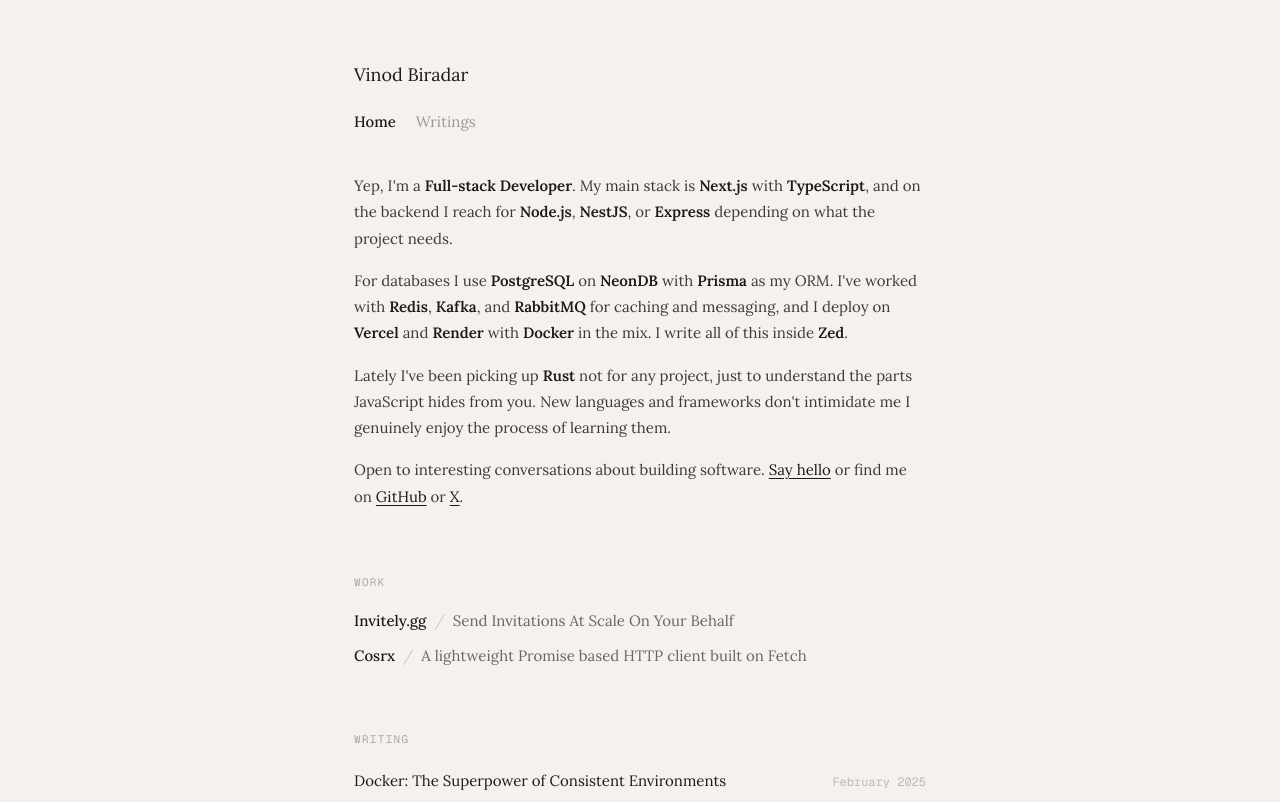
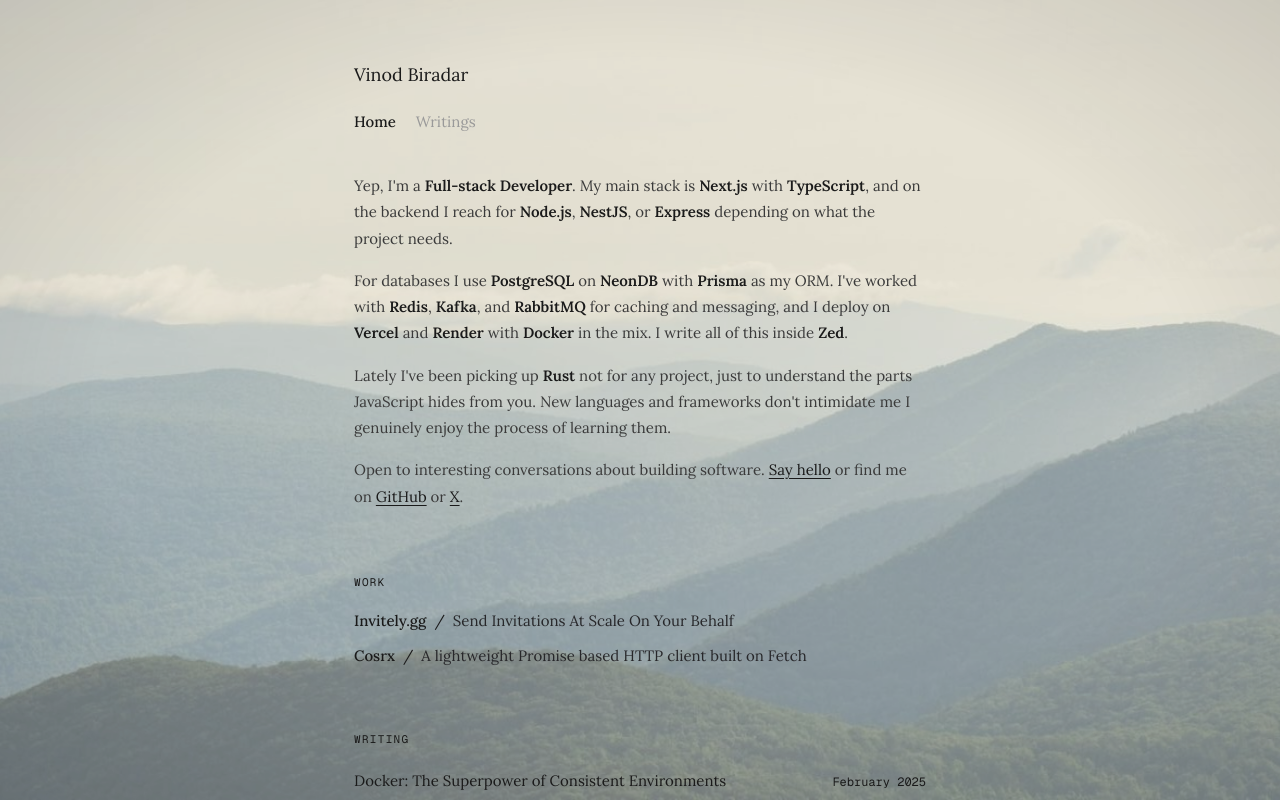
Before and after one commit to Vinodbiradar09/vinod.com, a Next.js app: page / in a window 1280 px wide. Shown: the top 802 px of the page. Built offline with nearby package versions, Linux system fonts and the light colour scheme.

Commit message:
feat: add img at bg

```diff
--- a/app/globals.css
+++ b/app/globals.css
@@ -61,7 +61,7 @@
     }
 
     body {
-        background-color: var(--background);
+        /* transparent so the photo shows through */
         color: var(--foreground);
         font-family: var(--font-lora), Georgia, serif;
     }
@@ -70,3 +70,10 @@
         text-underline-offset: 3px;
     }
 }
+
+/* Optional: very subtle text shadow for extra pop on the photo */
+@layer utilities {
+    .text-shadow-sm {
+        text-shadow: 0 1px 2px rgba(0, 0, 0, 0.08);
+    }
+}
--- a/app/layout.tsx
+++ b/app/layout.tsx
@@ -26,7 +26,7 @@
     title: "Vinod Biradar",
     description:
       "Full-stack developer working across the JavaScript ecosystem.",
-    url: "https://vinodbiradar.dev",
+    url: "https://vinodbiradar.dev ",
     siteName: "Vinod Biradar",
   },
 };
@@ -41,7 +41,32 @@
       lang="en"
       className={cn("h-full antialiased", lora.variable, geistMono.variable)}
     >
-      <body className="min-h-full flex flex-col">{children}</body>
+      <body className="min-h-full flex flex-col">
+        {/* Background image — full bleed, fixed, covering */}
+        <div
+          aria-hidden="true"
+          className="fixed inset-0 -z-20 bg-cover bg-center bg-no-repeat"
+          style={{ backgroundImage: "url('/vin.jpeg')" }}
+        />
+
+        {/* Light warm overlay — just enough to tint, not hide */}
+        <div
+          aria-hidden="true"
+          className="fixed inset-0 -z-10 bg-[#f5f2ee]/40"
+        />
+
+        {/* Soft vignette for depth and readability at edges */}
+        <div
+          aria-hidden="true"
+          className="fixed inset-0 -z-10 pointer-events-none"
+          style={{
+            background:
+              "radial-gradient(ellipse at center, transparent 0%, transparent 60%, rgba(0,0,0,0.12) 100%)",
+          }}
+        />
+
+        {children}
+      </body>
     </html>
   );
 }
--- a/app/writings/[slug]/page.tsx
+++ b/app/writings/[slug]/page.tsx
@@ -41,7 +41,7 @@
         <div className="mb-10">
           <Link
             href="/writings"
-            className="text-[13px] text-[#999] no-underline hover:text-[#1a1a1a] transition-colors font-sans"
+            className="text-[13px] text-neutral-700 no-underline hover:text-[#1a1a1a] transition-colors font-sans"
           >
             ← Writings
           </Link>
@@ -53,7 +53,7 @@
           <h1 className="text-[22px] font-semibold leading-snug tracking-tight text-[#1a1a1a] mb-4">
             {writing.title}
           </h1>
-          <div className="flex items-center gap-4 text-[13px] text-[#aaa] font-sans">
+          <div className="flex items-center gap-4 text-[13px] text-neutral-700 font-sans">
             <span>{writing.date}</span>
             <span>·</span>
             <span>{writing.readTime}</span>
@@ -67,7 +67,7 @@
           <ProseContent content={writing.content} />
         </article>
         <hr className="border-none border-t border-[#e8e4de] mt-12 mb-8" />
-        <footer className="flex items-center justify-between text-[13px] text-[#aaa] font-sans">
+        <footer className="flex items-center justify-between text-[13px] text-neutral-700 font-sans">
           <Link
             href="/writings"
             className="no-underline hover:text-[#1a1a1a] transition-colors"
--- a/components/section-label.tsx
+++ b/components/section-label.tsx
@@ -4,7 +4,7 @@
 
 export function SectionLabel({ label }: SectionLabelProps) {
   return (
-    <p className="text-[11px] tracking-[0.12em] text-[#aaa] uppercase mb-5 font-sans">
+    <p className="text-[11px] tracking-[0.12em] text-olive-800 uppercase mb-5 font-sans">
       {label}
     </p>
   );
--- a/components/work-section.tsx
+++ b/components/work-section.tsx
@@ -31,8 +31,8 @@
             >
               {project.name}
             </a>
-            <span className="text-[#ccc]">/</span>
-            <span className="text-[#666]">{project.description}</span>
+            <span className="text-mist-700">/</span>
+            <span className="text-zinc-800">{project.description}</span>
           </div>
         ))}
       </div>
--- a/components/writing-row.tsx
+++ b/components/writing-row.tsx
@@ -14,7 +14,7 @@
       >
         {writing.title}
       </Link>
-      <span className="text-[12px] text-[#bbb] tabular-nums shrink-0 font-sans">
+      <span className="text-[12px] text-mist-700 tabular-nums shrink-0 font-sans">
         {writing.date}
       </span>
     </div>
--- a/components/writings-preview.tsx
+++ b/components/writings-preview.tsx
@@ -21,7 +21,7 @@
           <div className="pt-3">
             <Link
               href="/writings"
-              className="text-[13px] text-[#999] no-underline hover:text-[#1a1a1a] transition-colors font-sans"
+              className="text-[13px] text-olive-800 no-underline hover:text-[#1a1a1a] transition-colors font-sans"
             >
               View all →
             </Link>
```
Also changed, not shown: public/vin.jpeg (added).
